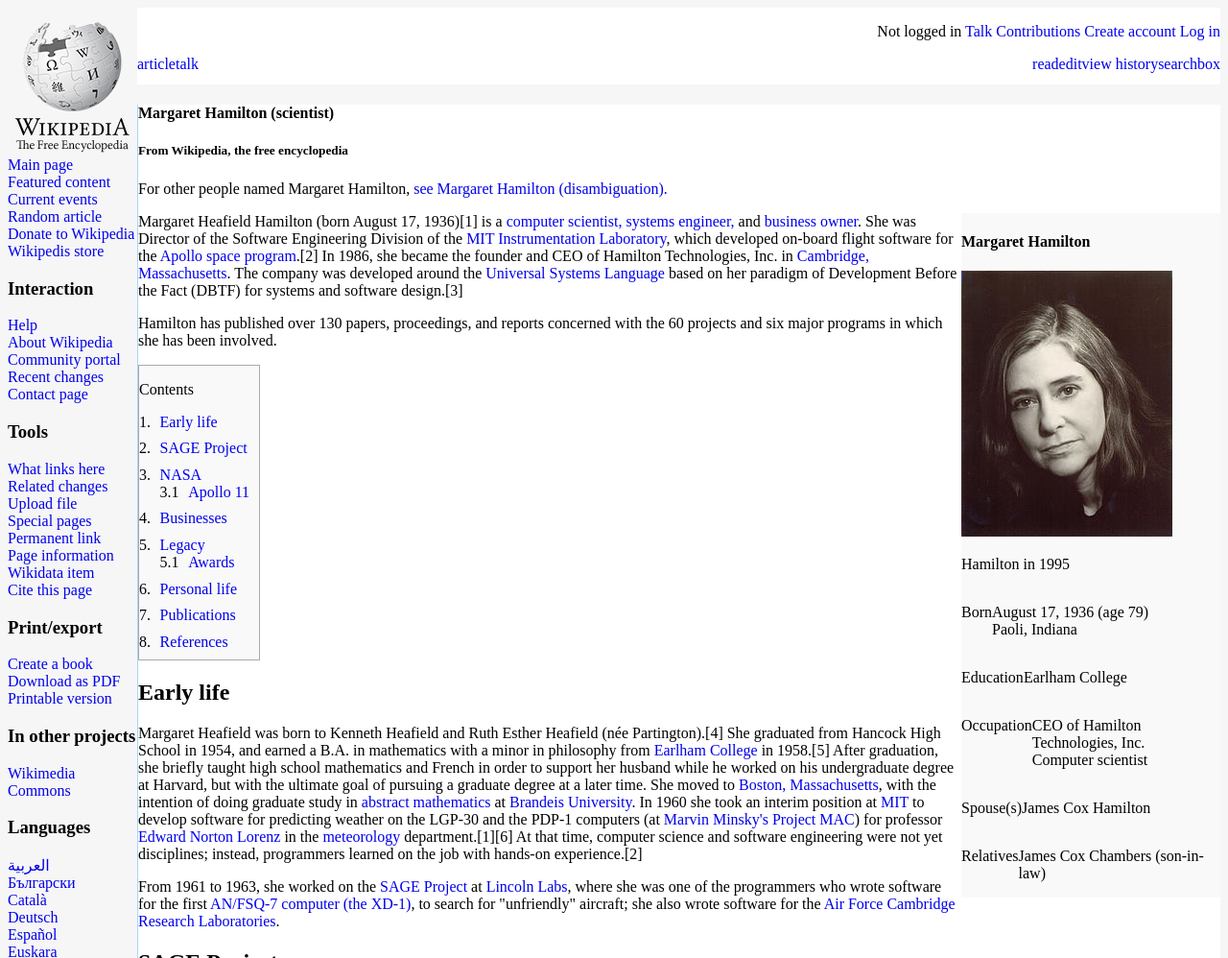
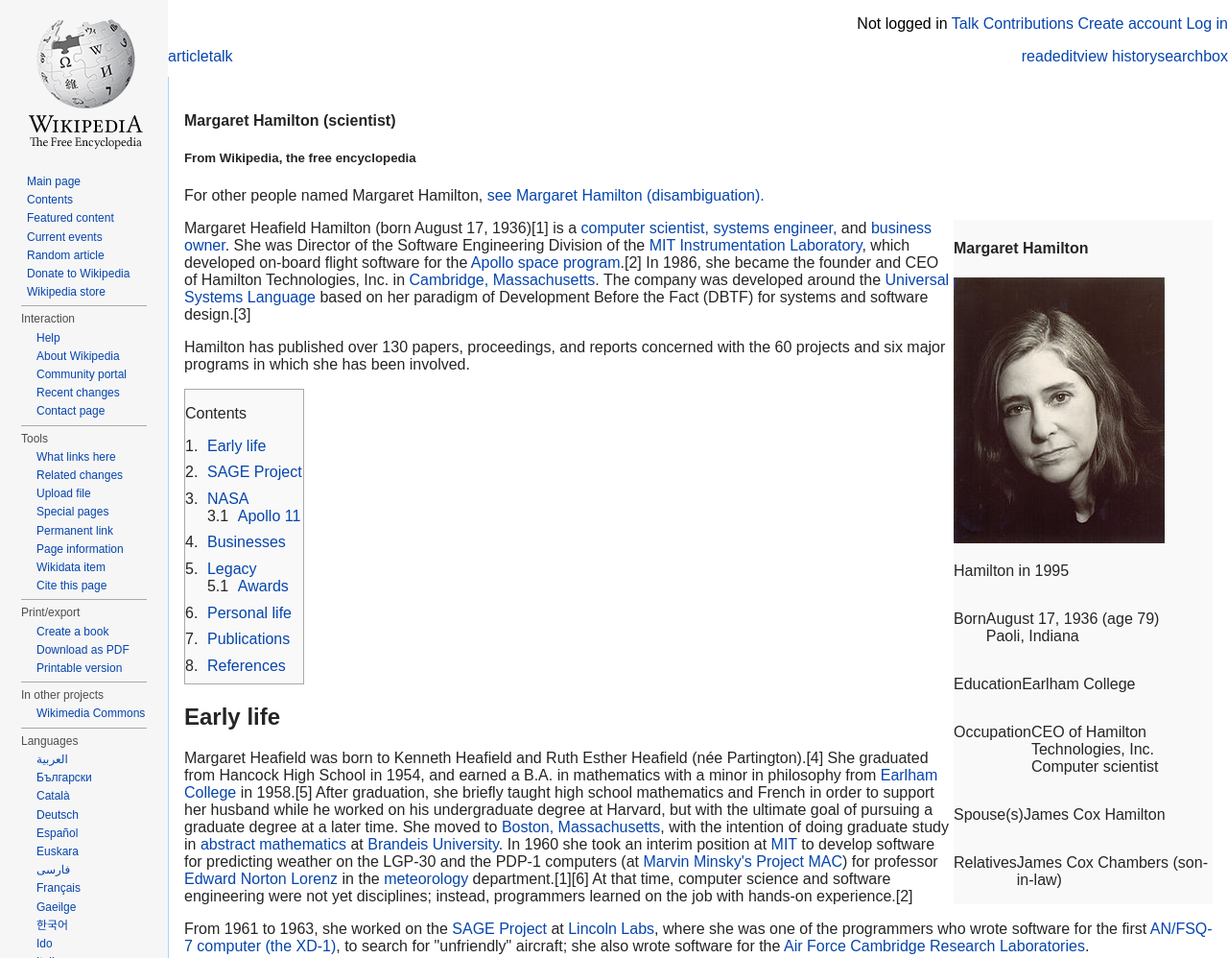
Before and after one commit to greenfox-velox/Pfeter, a plain HTML site: page week-02/day-3/index.html in a window 1280 px wide. Shown: the top 998 px of the page at 96% size. Drawn offline with Linux system fonts and the light colour scheme.

Commit message:
Add class to the left side menu sections, and finalize their style

```diff
--- a/week-02/day-3/index.html
+++ b/week-02/day-3/index.html
@@ -8,16 +8,17 @@
   <body>
     <section class="flex-row">
       <aside class="flex-column">
-        <img src="images/enwiki.png">
-        <section class="flex-column">
+        <img class="wiki-logo" src="images/enwiki.png">
+        <section class="flex-column left-main-menu">
           <a href="#">Main page</a>
+          <a href="#">Contents</a>
           <a href="#">Featured content</a>
           <a href="#">Current events</a>
           <a href="#">Random article</a>
           <a href="#">Donate to Wikipedia</a>
-          <a href="#">Wikipedis store</a>
+          <a href="#">Wikipedia store</a>
         </section>
-        <section class="flex-column">
+        <section class="flex-column left-further-menu">
           <h3>Interaction</h3>
           <a href="#">Help</a>
           <a href="#">About Wikipedia</a>
@@ -25,7 +26,7 @@
           <a href="#">Recent changes</a>
           <a href="#">Contact page</a>
         </section>
-        <section class="flex-column">
+        <section class="flex-column left-further-menu">
           <h3>Tools</h3>
           <a href="#">What links here</a>
           <a href="#">Related changes</a>
@@ -36,17 +37,17 @@
           <a href="#">Wikidata item</a>
           <a href="#">Cite this page</a>
         </section>
-        <section class="flex-column">
+        <section class="flex-column left-further-menu">
           <h3>Print/export</h3>
           <a href="#">Create a book</a>
           <a href="#">Download as PDF</a>
           <a href="#">Printable version</a>
         </section>
-        <section class="flex-column">
+        <section class="flex-column left-further-menu">
           <h3>In other projects</h3>
           <a href="#">Wikimedia Commons</a>
         </section>
-        <section class="flex-column">
+        <section class="flex-column left-further-menu">
           <h3>Languages</h3>
           <a href="#">العربية</a>
           <a href="#">Български</a>
--- a/week-02/day-3/style/style.css
+++ b/week-02/day-3/style/style.css
@@ -1,6 +1,11 @@
+* {
+  box-sizing: border-box;
+}
+
 body {
-  box-sizing: border-box;
   background: #F6F6F6;
+  font-family: sans-serif;
+  margin: 0;
 }
 
 .flex-row {
@@ -23,6 +28,25 @@
 
 a {
   text-decoration: none;
+  margin: 0;
+  color: #0645ad;
+}
+
+a:hover {
+  text-decoration: underline;
+}
+
+a:visited {
+  color: #0b0080;
+}
+
+h3 {
+  margin: 4px 0 0;
+  padding-top: 4px;
+  border-top: 1px solid #aaa;
+  font-size: 12px;
+  font-weight: normal;
+  color: #4d4d4d;
 }
 
 ol {
@@ -53,7 +77,23 @@
 }
 
 aside {
+  padding: 0 22px;
   width: 175px;
+  font-size: 12px;
+  line-height: 1.6em;
+}
+
+.wiki-logo {
+  width: 135px;
+  margin: 5px auto 20px;
+}
+
+.left-main-menu {
+  padding-left: 6px;
+}
+
+.left-further-menu a {
+  padding-left: 16px;
 }
 
 header {
@@ -61,8 +101,10 @@
 }
 
 main {
+  padding: 16px;
   border-bottom: 1px solid #A7D7F9;
   border-left: 1px solid #A7D7F9;
+  color: #252525;
 }
 
 main, header {
```
